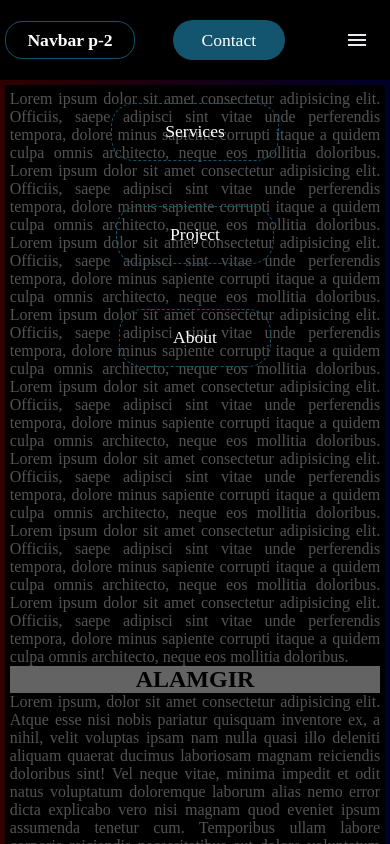
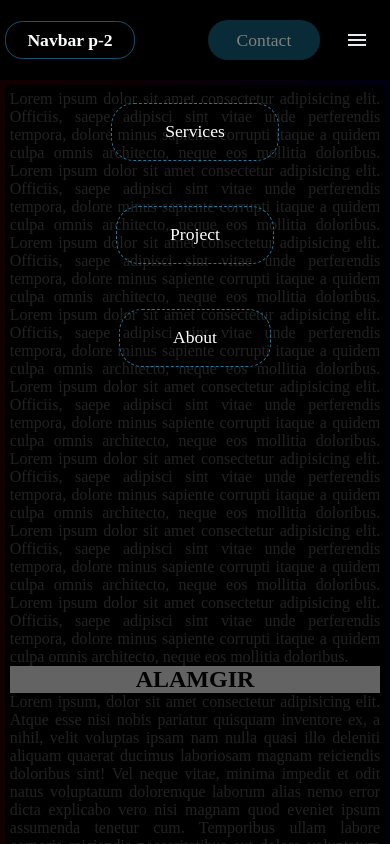
Before and after one commit to alamgir-hosenn/Navbar-p-2, a plain HTML site: page index.html in a window 390 px wide. Both pictures are taken after a click on the picture 357 px from the left and 40 px from the top of the page. Shown: the top 844 px of the page. Drawn offline with Linux system fonts and the light colour scheme.

Commit message:
added responsiveness day3

```diff
--- a/responsive.css
+++ b/responsive.css
@@ -1,4 +1,10 @@
-@media (max-width: 480px) {
+@media (max-width: 1024px) {
+  body {
+    width: 100%;
+  }
+}
+
+@media (max-width: 668px) {
   body {
     /* background-color: rgb(34, 34, 34); */
     /* height: 100vh; */
@@ -8,7 +14,7 @@
 
   nav {
     position: fixed;
-    background-color: rgba(0, 0, 0, 0.5);
+    background-color: rgba(0, 0, 0, 0.8);
     width: 100%;
     height: calc(100vh - 80px);
     top: 80px;
@@ -41,7 +47,7 @@
     /* width: 100%; */
     text-align: center;
     /* height: 20px; */
-    border: 1px dashed rgb(19, 85, 110);
+    border: 1px dashed rgb(36, 119, 150);
   }
   .menu {
     display: block;
@@ -67,7 +73,15 @@
     color: rgb(255, 255, 255);
     /* transition: border-style 0.2s ease; */
   }
+  .contact-me {
+    opacity: 0.5;
+    margin-right: -15em;
+  }
 }
 
-@media (max-width: 720px) {
+@media (max-width: 520px) {
+  .contact-me {
+    opacity: 0.5;
+    margin-right: -3em;
+  }
 }
--- a/style.css
+++ b/style.css
@@ -75,6 +75,7 @@ nav ul li a:hover {
 .menu {
   display: none;
   /* visibility: hidden; */
+  z-index: 10;
 }
 
 .alamgir {
```
